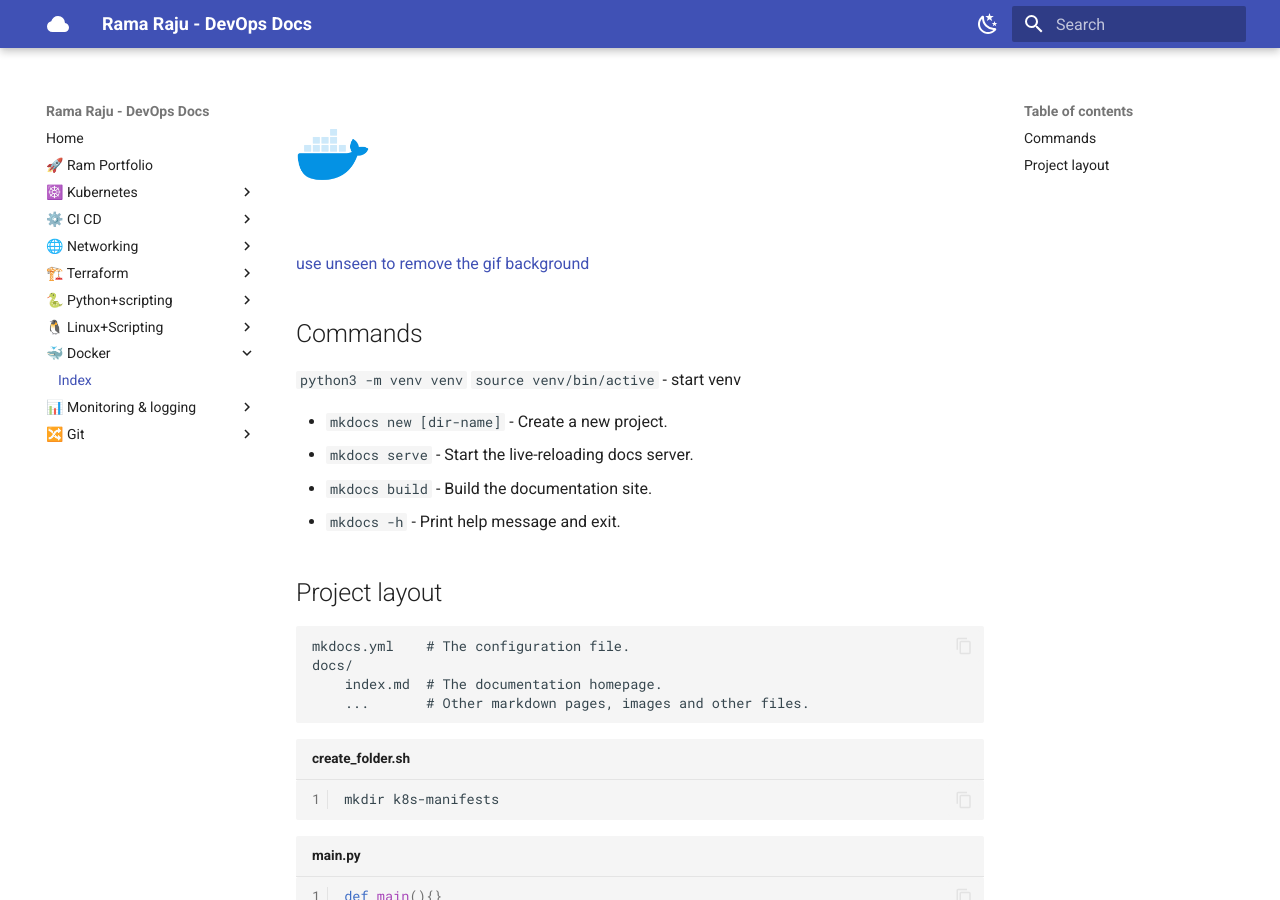
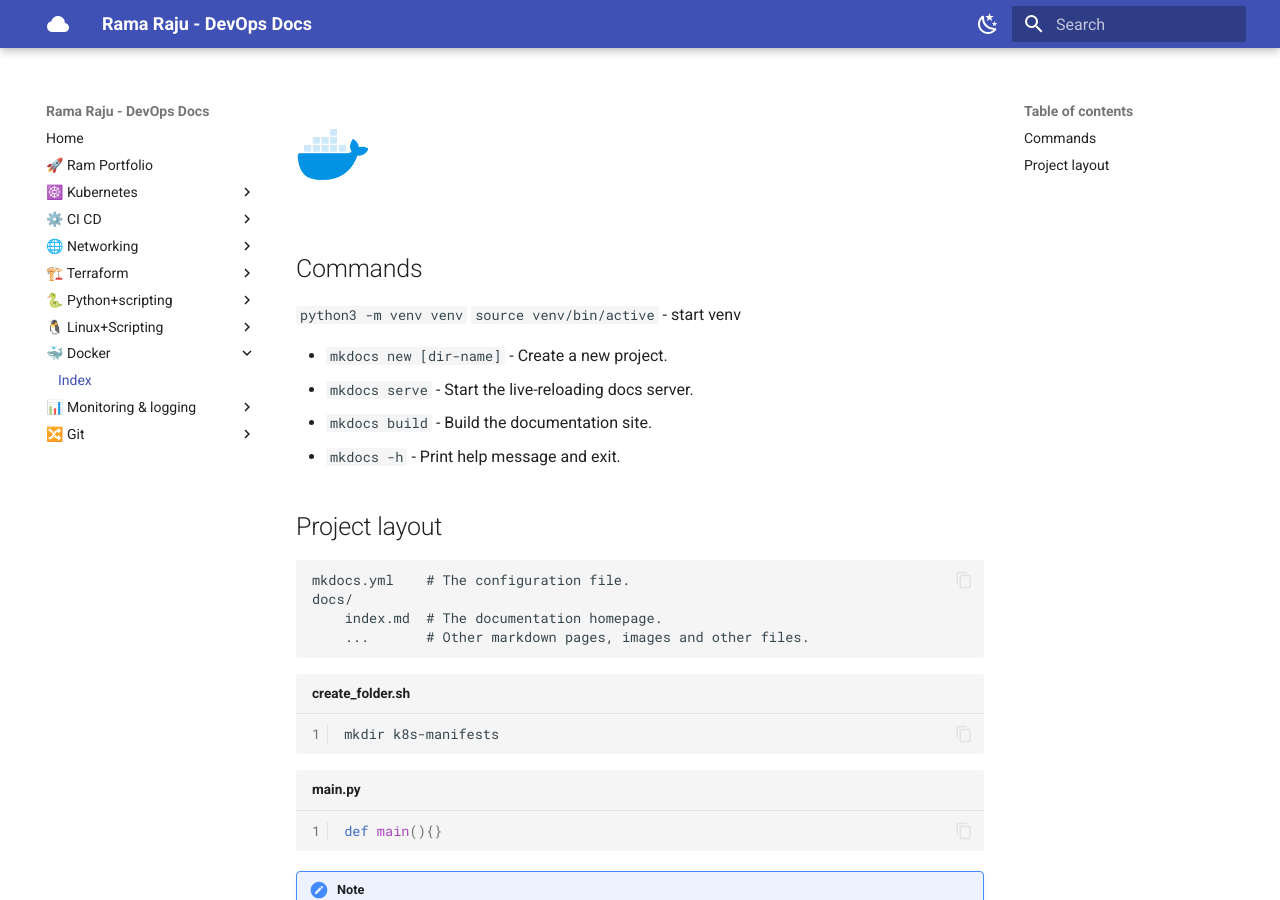
Before and after one commit to RamaRaju-vj/Rama_Raju_Devops_docs, an MkDocs documentation site: the page built from docs/🐳 Docker/index.md, in a window 1280 px wide and 900 px high. Built offline with MkDocs 1.6.1 and Material for MkDocs 9.7.7, drawn with Linux system fonts in a browser that asks for light colours.

Commit message:
Chore: testing doc site

```diff
--- a/docs/🐳 Docker/index.md
+++ b/docs/🐳 Docker/index.md
@@ -3,7 +3,6 @@
   <img src="../assets/docker.gif" alt="Docker" width="200">
 </h1>
 
-[use unseen to remove the gif background](https://www.unscreen.com/upload)
 
 ## Commands
 
```
